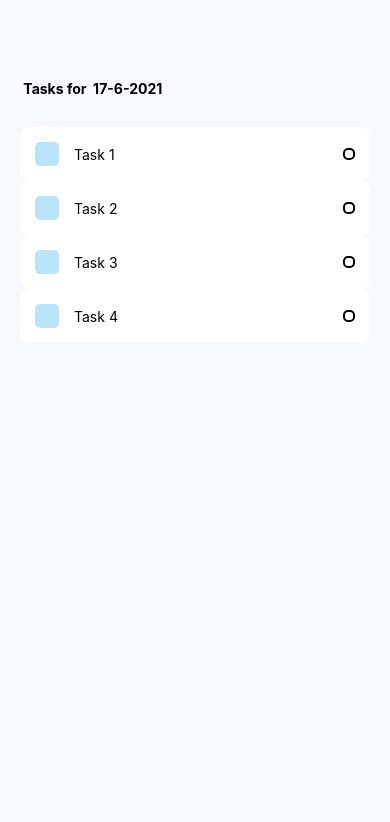
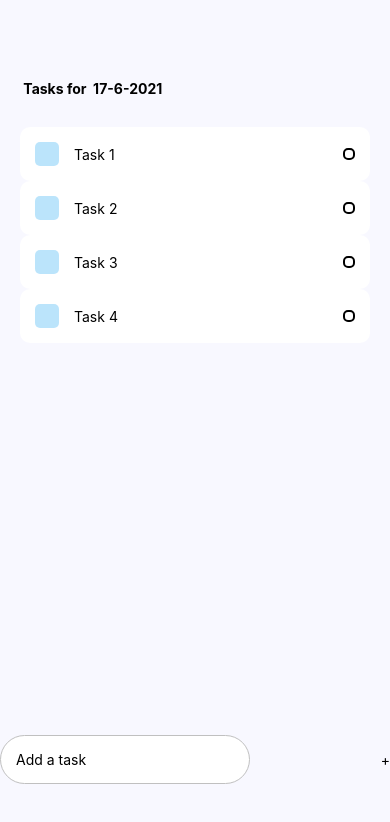
Before and after one commit to puneetbobra/IS657_Project, a React Native app: screen / in a window 390 px wide. Shown: the top 822 px of the page. Built offline with nearby package versions, Linux system fonts and the light colour scheme.

Commit message:
added text input

```diff
--- a/App.js
+++ b/App.js
@@ -1,6 +1,6 @@
 import { StatusBar } from 'expo-status-bar';
 import React from 'react';
-import { StyleSheet, Text, View } from 'react-native';
+import { TouchableOpacity, Platform, KeyboardAvoidingView, StyleSheet, Text, View, TextInput } from 'react-native';
 
 import Task from './components/Task'
 
@@ -29,6 +29,22 @@ export default function App() {
             <Task text = {'Task 4'}/>
           </View>
         </View>
+
+        {/* Adding a task */}
+        <KeyboardAvoidingView
+          behavior = {Platform.OS === "ios" ? "padding" : "height"}
+          style={styles.writeTaskWrapper}
+          >
+           <TextInput style={styles.input} placeholder={'Add a task'}/>
+
+           <TouchableOpacity>
+             <View style={styles.addWrapper}>
+               <Text style={styles.addText}>+</Text>
+             </View>
+           </TouchableOpacity>
+          </KeyboardAvoidingView>
+
+
       </View>
   );
 }
@@ -50,4 +66,29 @@ const styles = StyleSheet.create({
   items: {
     marginTop: 30,
   },
+  writeTaskWrapper: {
+    position: 'absolute',
+    bottom: 60,
+    width: '100%',
+    flexDirection: 'row',
+    justifyContent: 'space-between',
+    alignItems: 'center',
+  },
+  input: {
+    paddingVertical: 15,
+    paddingHorizontal: 15,
+    backgroundColor: '#FFF',
+    borderRadius: 60,
+    borderColor: '#C0C0C0',
+    borderWidth: 1,
+    width: 250,
+  },
+  addWrapper: {
+
+  },
+  addText: {
+
+  },
+
+
 });
```
